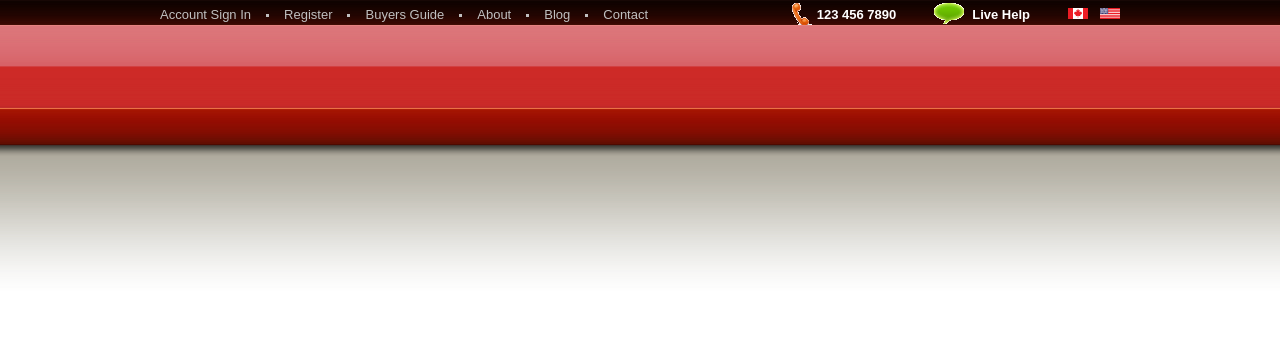
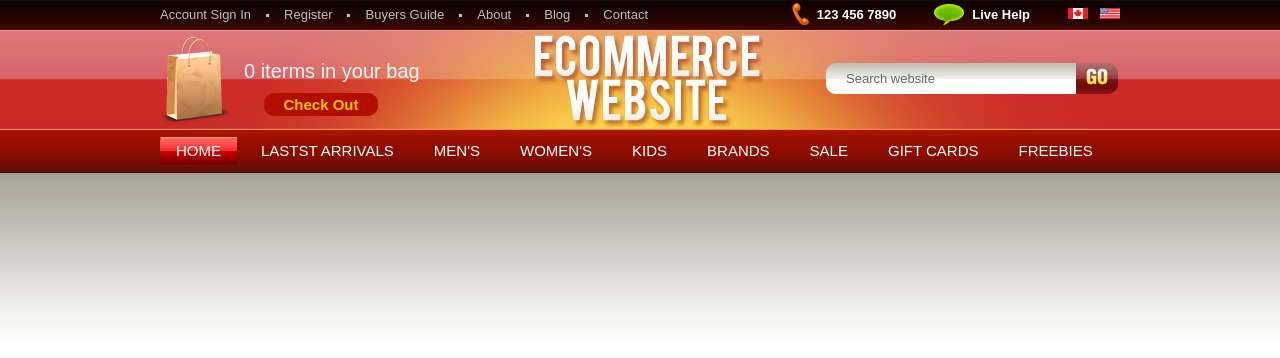
Before and after one commit to nienie77/zhengzhan, a plain HTML site: page index.html in a window 1280 px wide. Drawn offline with Linux system fonts and the light colour scheme.

Commit message:
完成了头部

```diff
--- a/index.html
+++ b/index.html
@@ -25,8 +25,31 @@
             <li><a href="#"> <img src="../zhengzhan/imgs/top-flag2.gif" alt="2" title="America"></a></li>
         </ul>
     </div>
-    <div id="header"></div>
-    <ul id="nav"></ul>
+
+    <div id="header">
+        <div id="shopping">
+            <p>0 iterms in your bag</p>
+            <a href="#" > Check Out</a>
+        </div>
+        <h1 title="ECOMMERCE WEBSITE"><a href="#"><img src="" alt=""/></a></h1>
+        <div class="search">
+            <form action="">
+                <input class="text" type="text" value="Search website">
+                <input class="btn" type="submit" value="">
+            </form>
+        </div>
+    </div>
+
+    <ul id="nav">
+        <li class="active"><a href="#"><strong><span>HOME</span></strong></a></li>
+        <li><a href="#"><strong><span>LASTST ARRIVALS</span></strong></a></li>
+        <li><a href="#"><strong><span>MEN'S</span></strong></a></li>
+        <li><a href="#"><strong><span>WOMEN'S</span></strong></a></li>
+        <li><a href="#"><strong><span>KIDS</span></strong></a></li>
+        <li><a href="#"><strong><span>BRANDS</span></strong></a></li>
+        <li><a href="#"><strong><span>SALE</span></strong></a></li>
+        <li><a href="#"><strong><span>GIFT CARDS</span></strong></a></li>
+        <li><a href="#"><strong><span>FREEBIES</span></strong></a></li>
     <div id="content"></div>
     <footer id="footer"></footer>
 
--- a/style/style.css
+++ b/style/style.css
@@ -1,23 +1,47 @@
 
-body,ul,p,h1,h2,h3,h4,dd,dl,form,input,textarea,select {padding: 0;margin: 0;font-family: Arial, Helvetica, sans-serif;}
+body,ul,p,h1,h2,h3,h4,dd,dl,form,input,textarea,select {padding: 0;margin: 0;font-family: Arial;}
 li {list-style: none;}
 img {border: none;}
 a {text-decoration: none;}
 a:hover {text-decoration: underline;}
 /*默认样式重置（css reset）*/
 
-body {background:#fff url(../imgs/body-bg.gif) repeat-x;}
+body {background:#fff url(../imgs/body-bg2.png) repeat-x;}
+
 #top{width:960px; height:30px; margin:0 auto;}
 
 .top-menu{float: left;}
-.top-menu li{float: left;background: url(../imgs/top-ico.gif) no-repeat right 14px;font-size: 13px;line-height: 30px;padding-right:18px;margin-right: 15px; }
+.top-menu li{float: left;background: url(../imgs/top-ico3.png) no-repeat right 14px;font-size: 13px;line-height: 30px;padding-right:18px;margin-right: 15px; }
 .top-menu a{color: #c0c0c0;}
 .top-menu a:hover{color: #fff;}
 .top-menu .no-dot{background: none;padding: 0;margin: 0;}
 
 .top-bar{float: right;}
 .top-bar li{float: left;height: 30px;color: #fff;font-weight: bold;font-size: 13px;line-height: 30px;}
-.top-bar .phone{background: url(../imgs/top-ico.gif) no-repeat 8px -17px;padding: 0 38px;}
-.top-bar .help{background: url(../imgs/top-ico.gif) no-repeat 0 -46px;padding: 0 38px;}
+.top-bar .phone{background: url(../imgs/top-ico3.png) no-repeat 8px -17px;padding: 0 38px;}
+.top-bar .help{background: url(../imgs/top-ico3.png) no-repeat 0 -47px;padding: 0 38px;}
 .top-bar .help a{ color: #fff;}
 .top-bar .space{ margin-right: 12px;}
+
+#header {width: 960px;height: 99px;margin: 0 auto;background: url(../imgs/h-bg2.png) no-repeat;position: relative;}
+#shopping {width: 260px;height: 100px;background: url(../imgs/h-bag2.png) no-repeat;}
+#shopping p{font-size: 20px;color:#f7f7f7;font-family: arial;padding: 30px 0 0 84px;}
+#shopping a{width: 114px;height: 23px;background: url(../imgs/h-k.png) no-repeat;display:block;position: absolute;top: 63px;left: 104px;font-size: 15px;color: #ffc200;font-weight: bold;text-align: center;line-height: 23px;}
+#shopping a:hover{color: #f29441;}
+#header h1{width: 243px;height:99px;background: url(../imgs/h-logo.png) no-repeat;position: absolute;top: 0;left: 360px;}
+#header .search{top:33px;right: 2px;}
+.search {width: 292px;height: 31px;background: url(../imgs/h-dialogbox2.png) no-repeat;position: absolute;}
+.search .text{width: 230px;height: 31px;background: none;border: none;font-size: 13px;color: #666666;position: absolute;top:0;left: 20px;outline: none;}
+.search .btn{width:42px;height:31px;background: none;border: none;position: absolute;top:0;right: 0;outline: none;}
+
+#nav{width: 960px;height: 36px;margin: 0 auto;padding-top: 8px;}
+#nav li{float: left;height: 28px;margin-right: 8px;}
+#nav a {float:left;font-size: 15px;font-family:arial;color: #ffffff;line-height: 28px;}
+#nav strong{float:left;font-weight: normal;}
+#nav span{padding: 0 16px;float:left;}
+
+#nav a:hover , #nav .active a{background:url(../imgs/center.png) repeat-x;}
+#nav a:hover strong,#nav .active strong{background: url(../imgs/right.png) no-repeat;}
+#nav a:hover span ,#nav .active span{background: url(../imgs/left.png) no-repeat;}
+
+{}
```
Also changed, not shown: imgs/body-bg.gif (deleted), imgs/body-bg2.png (added), imgs/center.png (added), imgs/h-bag2.png (added), imgs/h-bg2.png (added), imgs/h-dialogbox2.png (added), imgs/h-k.png (added), imgs/h-logo.png (added), imgs/left.png (added), imgs/right.png (added), imgs/top-ico.gif (deleted), imgs/top-ico3.png (added), imgs/top-phone.gif (deleted), imgs/top-phone2.gif (deleted), 2 other files.
